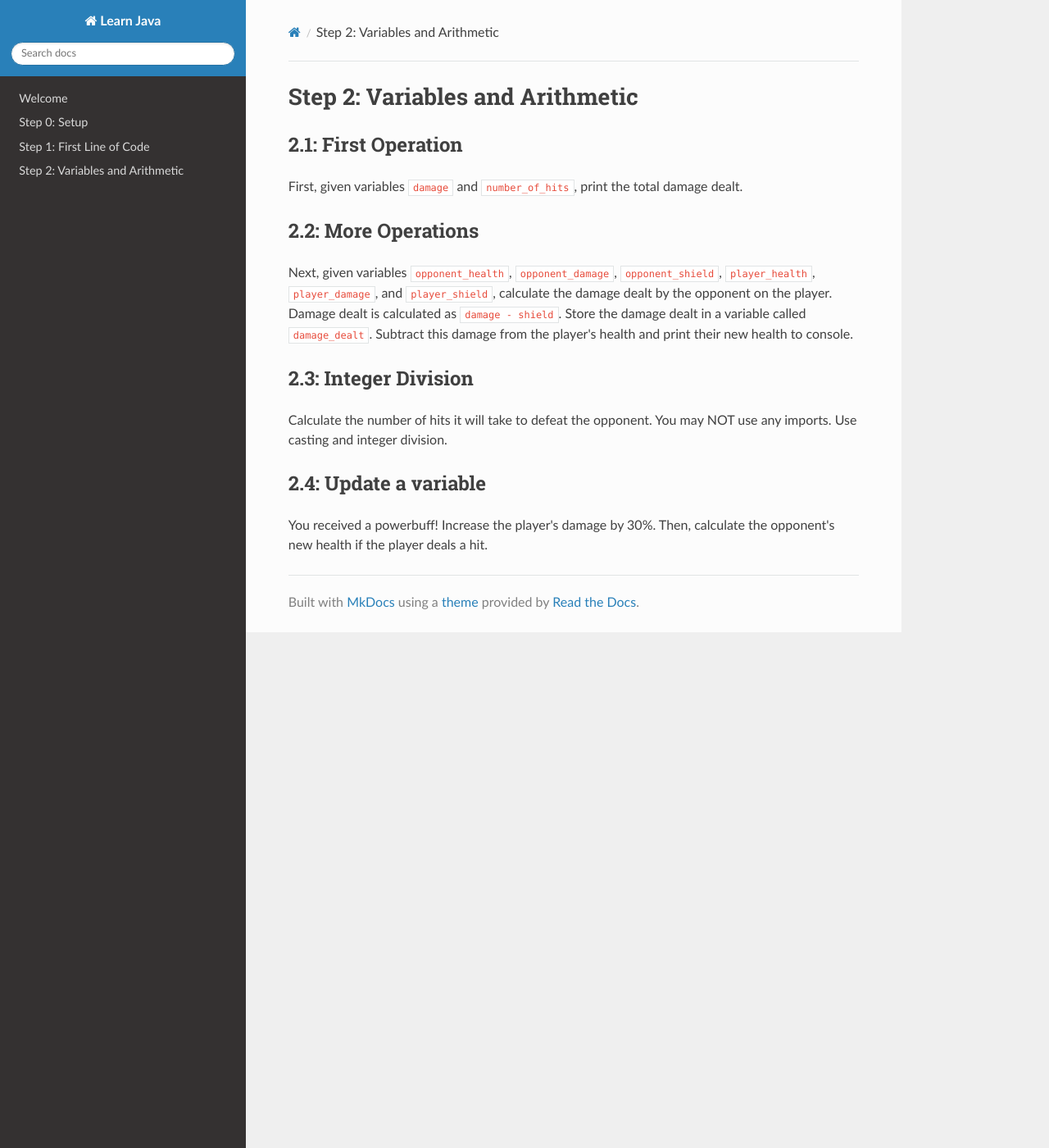
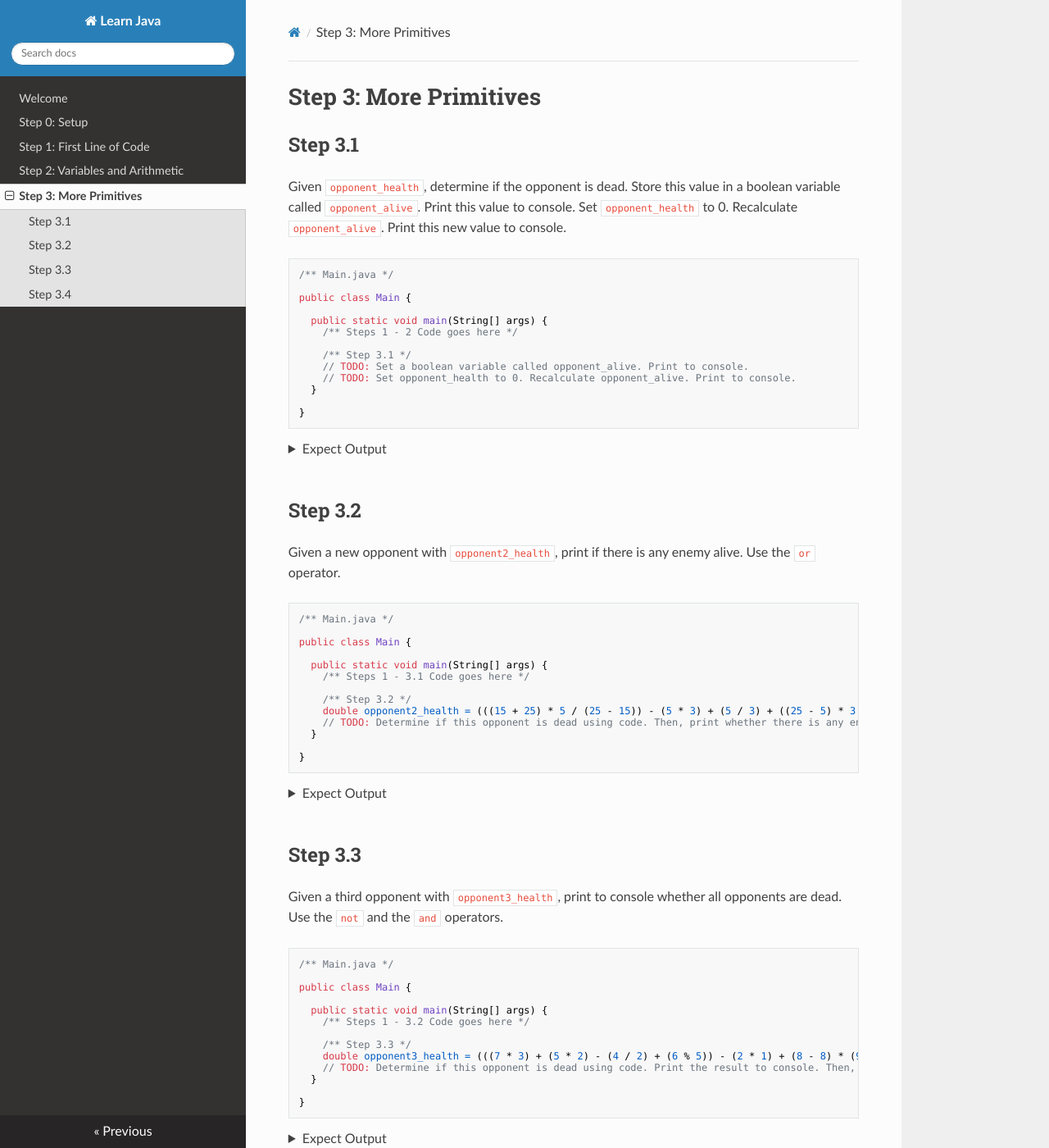
Before and after one commit to Mysterium422/LearnJava, an MkDocs documentation site: the page built from docs/primitives.md, in a window 1280 px wide and 1400 px high. Shown: the whole window at 82% size. Built offline with MkDocs 1.6.1, drawn with Linux system fonts in a browser that asks for light colours; nearby versions of some CDN libraries; some of the changed text lies outside the part shown.

Commit message:
Adds Step 3

````diff
--- a/docs/primitives.md
+++ b/docs/primitives.md
@@ -1,13 +1,133 @@
-# Step 2: Variables and Arithmetic
+# Step 3: More Primitives
 
-## 2.1: First Operation
-First, given variables `damage` and `number_of_hits`, print the total damage dealt.
+## Step 3.1
+Given `opponent_health`, determine if the opponent is dead. Store this value in a boolean variable called `opponent_alive`.
+Print this value to console.
+Set `opponent_health` to 0. Recalculate `opponent_alive`.
+Print this new value to console.
 
-## 2.2: More Operations
-Next, given variables `opponent_health`, `opponent_damage`, `opponent_shield`, `player_health`, `player_damage`, and `player_shield`, calculate the damage dealt by the opponent on the player. Damage dealt is calculated as `damage - shield`. Store the damage dealt in a variable called `damage_dealt`. Subtract this damage from the player's health and print their new health to console.
+```java
+/** Main.java */
 
-## 2.3: Integer Division
-Calculate the number of hits it will take to defeat the opponent. You may NOT use any imports. Use casting and integer division.
+public class Main {
 
-## 2.4: Update a variable
-You received a powerbuff! Increase the player's damage by 30%. Then, calculate the opponent's new health if the player deals a hit.
+  public static void main(String[] args) {
+    /** Steps 1 - 2 Code goes here */
+
+    /** Step 3.1 */
+    // TODO: Set a boolean variable called opponent_alive. Print to console.
+    // TODO: Set opponent_health to 0. Recalculate opponent_alive. Print to console.
+  }
+
+}
+```
+
+<details>
+  <summary>Expect Output</summary>
+
+  <div style="border: 1px solid #ddd; padding: 10px; margin-top: 10px; border-radius: 5px; background-color: #f9f9f9;">
+
+  true <br>
+  false
+
+  </div>
+</details>
+<br>
+
+## Step 3.2
+Given a new opponent with `opponent2_health`, print if there is any enemy alive. Use the `or` operator.
+
+```java
+/** Main.java */
+
+public class Main {
+
+  public static void main(String[] args) {
+    /** Steps 1 - 3.1 Code goes here */
+
+    /** Step 3.2 */
+    double opponent2_health = (((15 + 25) * 5 / (25 - 15)) - (5 * 3) + (5 / 3) + ((25 - 5) * 3 / (3 + 5) * 2) - ((25 * 5 / (3 + 5)) - (15 * 25 / (15 + 25)) + (3 * 3) % (5 * 3))) + (((15 + 25) * 5 / (25 - 15)) - (5 * 3) + (5 / 3) * 0 - 10);
+    // TODO: Determine if this opponent is dead using code. Then, print whether there is any enemy alive. Use the 'or' operator.
+  }
+
+}
+```
+
+<details>
+  <summary>Expect Output</summary>
+
+  <div style="border: 1px solid #ddd; padding: 10px; margin-top: 10px; border-radius: 5px; background-color: #f9f9f9;">
+
+  false
+
+  </div>
+</details>
+<br>
+
+## Step 3.3
+Given a third opponent with `opponent3_health`, print to console whether all opponents are dead. Use the `not` and the `and` operators.
+
+```java
+/** Main.java */
+
+public class Main {
+
+  public static void main(String[] args) {
+    /** Steps 1 - 3.2 Code goes here */
+
+    /** Step 3.3 */
+    double opponent3_health = (((7 * 3) + (5 * 2) - (4 / 2) + (6 % 5)) - (2 * 1) + (8 - 8) * (9 / 3)) - ((12 / 3) * 2 - (15 - 10) * (2 - 2) + (3 * 1) % (7 - 5));
+    // TODO: Determine if this opponent is dead using code. Print the result to console. Then, print if all enemies are dead. Use 'and' and 'not' operators.
+  }
+
+}
+```
+
+<details>
+  <summary>Expect Output</summary>
+
+  <div style="border: 1px solid #ddd; padding: 10px; margin-top: 10px; border-radius: 5px; background-color: #f9f9f9;">
+
+  false
+
+  </div>
+</details>
+<br>
+
+## Step 3.4
+Create a char variable called `opponent_tier`. Set this variable to 'B'.
+
+The enemy has grown stronger! Increment this variable and print to console. Does that make sense?
+Try subtracting 2 from the variable and printing it to console. Given what the previous change, does this make more sense what might be going on?
+Lastly, to confuse you just a little bit more, subtract 1 more and print to console. Find why this is the output.
+
+```java
+/** Main.java */
+
+public class Main {
+
+  public static void main(String[] args) {
+    /** Steps 1 - 3.3 Code goes here */
+
+    /** Step 3.4 */
+    // TODO: Create a char variable called opponent_tier which is set to 'B'.
+    // TODO: Increment the variable and print to console.
+    // TODO: Subtract 2 from the variable and print to console.
+    // TODO: Subtract 1 more from the variable and print to console.
+  }
+
+}
+```
+
+<details>
+  <summary>Expect Output</summary>
+
+  <div style="border: 1px solid #ddd; padding: 10px; margin-top: 10px; border-radius: 5px; background-color: #f9f9f9;">
+
+  C <br>
+  A <br>
+  @
+
+  </div>
+</details>
+<br>
--- a/mkdocs.yml
+++ b/mkdocs.yml
@@ -11,3 +11,4 @@ nav:
   - "Step 0: Setup": setup.md
   - "Step 1: First Line of Code": print.md
   - "Step 2: Variables and Arithmetic": arithmetic.md
+  - "Step 3: More Primitives": primitives.md
````
Also changed, not shown: docs/arithmetic.md (+1 -1 lines).
